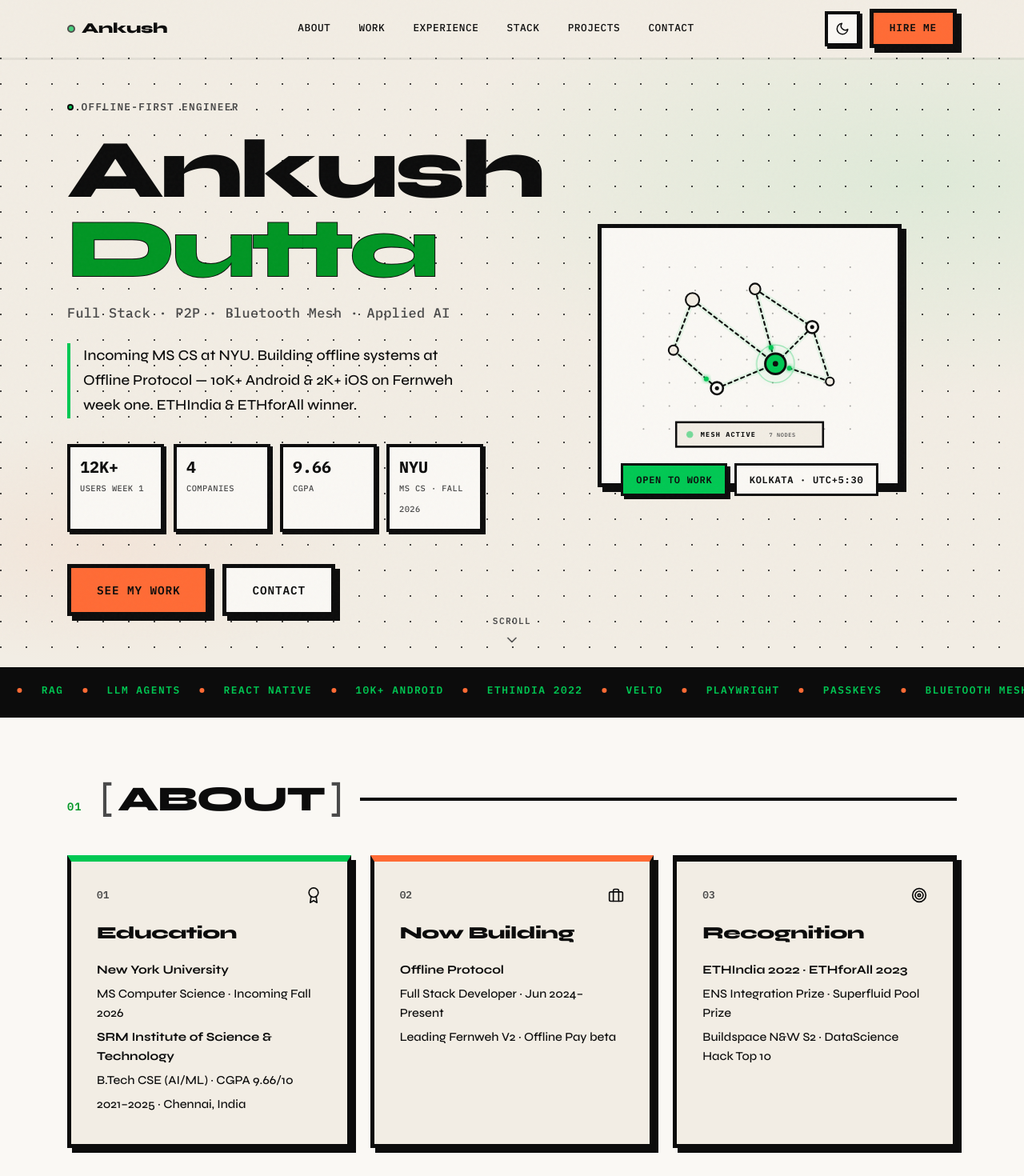
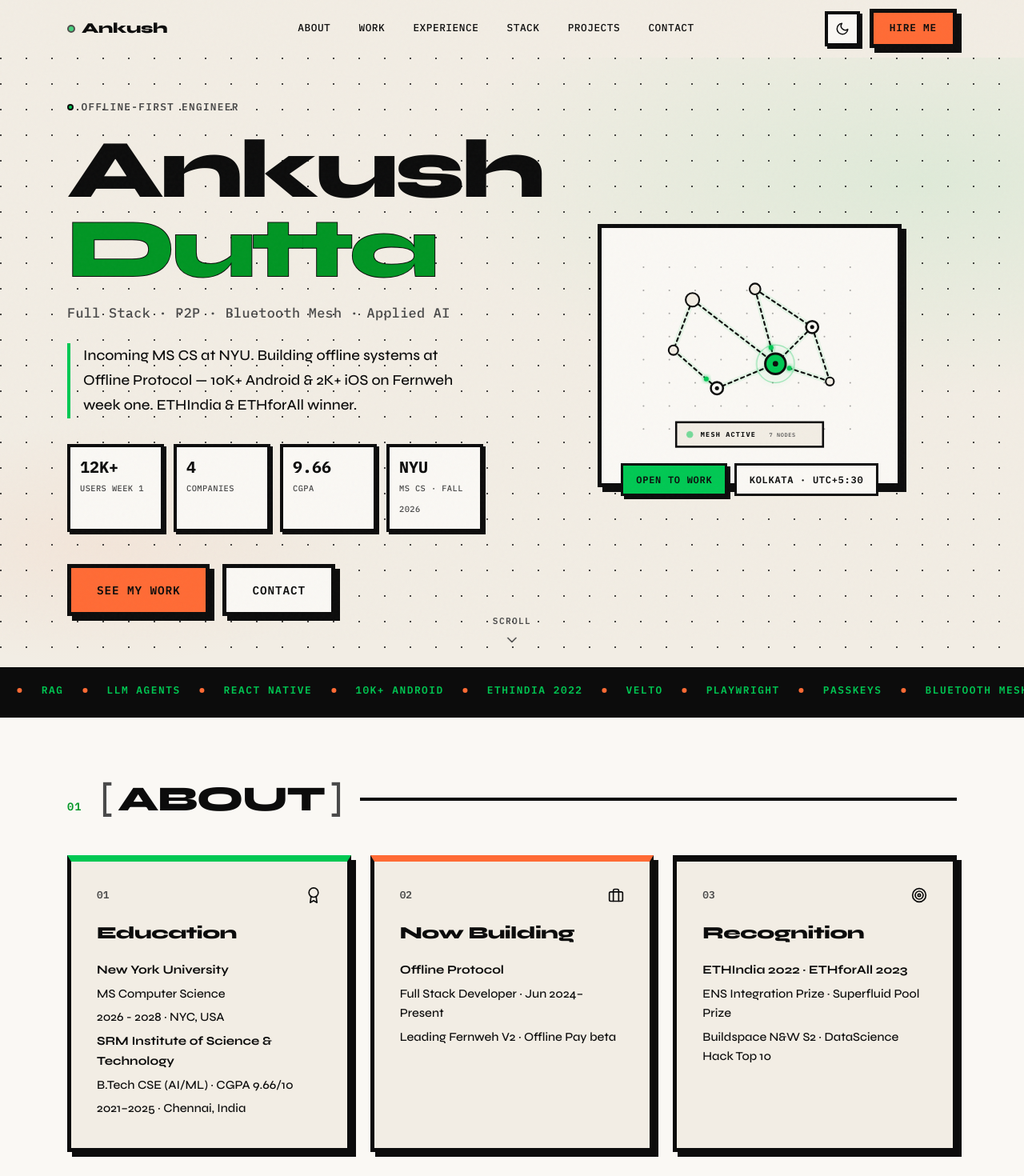
Before and after one commit to Ankush523/portfolio, a React (Vite) app: page / in a window 1280 px wide. Shown: the top 1470 px of the page at 80% size. Built offline with nearby package versions, Linux system fonts and the light colour scheme.

Commit message:
Remove ScrollProgress component and its styles; update project dates and refine About section details.

```diff
--- a/src/App.jsx
+++ b/src/App.jsx
@@ -1,5 +1,4 @@
 import Navbar from './components/Navbar';
-import ScrollProgress from './components/ScrollProgress';
 import Hero from './components/Hero';
 import Marquee from './components/Marquee';
 import About from './components/About';
@@ -17,7 +16,6 @@ function App() {
         Skip to main content
       </a>
       <Navbar />
-      <ScrollProgress />
       <main>
         <Hero />
         <Marquee />
--- a/src/components/About.jsx
+++ b/src/components/About.jsx
@@ -10,7 +10,8 @@ const cards = [
     accent: 'signal',
     lines: [
       { strong: 'New York University' },
-      { text: 'MS Computer Science · Incoming Fall 2026' },
+      { text: 'MS Computer Science' },
+      { text: '2026 - 2028 · NYC, USA' },
       { strong: 'SRM Institute of Science & Technology' },
       { text: 'B.Tech CSE (AI/ML) · CGPA 9.66/10' },
       { text: '2021–2025 · Chennai, India' },
--- a/src/components/Projects.jsx
+++ b/src/components/Projects.jsx
@@ -5,7 +5,7 @@ const projects = [
   {
     title: 'Velto',
     event: 'Personal',
-    date: '2025',
+    date: '2026',
     tech: ['FastAPI', 'Playwright', 'React', 'Ollama'],
     desc: 'Local AI job agent: 24/7 board monitoring, LLM match scoring, résumé tailoring, and Playwright auto-apply with transparent state tracking.',
     award: 'Full Stack',
@@ -15,7 +15,7 @@ const projects = [
   {
     title: 'GitHub Assistant Agent',
     event: 'Personal',
-    date: '2025',
+    date: '2026',
     tech: ['Python', 'LLM', 'GitHub API', 'CLI'],
     desc: 'Tool-using agent that inspects repo files and issues before producing grounded code explanations and structured bug-fix patches.',
     award: 'AI Agent',
@@ -24,7 +24,7 @@ const projects = [
   {
     title: 'Resume-JD Matcher',
     event: 'Personal',
-    date: '2025',
+    date: '2026',
     tech: ['RAG', 'ChromaDB', 'FastAPI', 'Embeddings'],
     desc: 'Retrieval-augmented fit analysis — section-aware résumé chunking, skill-gap summaries, and grounded bullet rewrites against job descriptions.',
     award: 'Applied AI',
--- a/src/components/ScrollProgress.css
+++ /dev/null
@@ -1,23 +0,0 @@
-.scroll-progress {
-  position: fixed;
-  top: 0;
-  left: 0;
-  right: 0;
-  height: 3px;
-  z-index: 1000;
-  background: rgba(0, 0, 0, 0.4);
-  overflow: hidden;
-}
-
-.scroll-progress__tape-notches {
-  display: none;
-}
-
-.scroll-progress__bar {
-  height: 100%;
-  background: linear-gradient(90deg, var(--teal-dim), var(--teal) 50%, var(--teal-bright) 100%);
-  box-shadow: 0 0 20px var(--teal-glow), 0 0 8px var(--teal-soft);
-  min-width: 0;
-  position: relative;
-  z-index: 1;
-}
--- a/src/components/ScrollProgress.jsx
+++ /dev/null
@@ -1,29 +0,0 @@
-import { useEffect, useState } from 'react';
-
-export default function ScrollProgress() {
-  const [width, setWidth] = useState(0);
-
-  useEffect(() => {
-    const update = () => {
-      const scrollable = document.documentElement.scrollHeight - window.innerHeight;
-      setWidth(scrollable > 0 ? (window.scrollY / scrollable) * 100 : 0);
-    };
-
-    update();
-    window.addEventListener('scroll', update, { passive: true });
-    return () => window.removeEventListener('scroll', update);
-  }, []);
-
-  return (
-    <div
-      className="scroll-progress"
-      role="progressbar"
-      aria-valuenow={Math.round(width)}
-      aria-valuemin={0}
-      aria-valuemax={100}
-      aria-label="Page scroll progress"
-    >
-      <div className="scroll-progress__bar" style={{ width: `${width}%` }} />
-    </div>
-  );
-}
--- a/src/styles/neobrutal.css
+++ b/src/styles/neobrutal.css
@@ -234,34 +234,6 @@ button {
 }
 
 /* ============================
-   SCROLL PROGRESS
-   ============================ */
-
-.scroll-progress {
-  position: fixed;
-  top: var(--nav-h);
-  left: 0;
-  right: 0;
-  height: 3px;
-  z-index: 101;
-  background: var(--color-progress-track);
-}
-
-.scroll-progress__bar {
-  height: 100%;
-  background: var(--color-signal);
-  box-shadow: 0 0 8px var(--color-progress-glow);
-  transition: width 0.12s linear;
-  will-change: width;
-}
-
-@media (prefers-reduced-motion: reduce) {
-  .scroll-progress__bar {
-    transition: none;
-  }
-}
-
-/* ============================
    NAV
    ============================ */
 
@@ -1172,7 +1144,7 @@ button {
   line-height: 1;
   color: var(--color-watermark);
   display: block;
-  margin-bottom: -0.5rem;
+  margin-bottom: 0.75rem;
 }
 
 .proud-card__icon {
@@ -2093,10 +2065,6 @@ button {
   text-shadow: 0 0 40px rgba(0, 230, 118, 0.28);
 }
 
-[data-theme='dark'] .scroll-progress__bar {
-  box-shadow: 0 0 10px var(--color-progress-glow);
-}
-
 [data-theme='dark'] .nav__logo-dot {
   box-shadow: 0 0 8px rgba(0, 230, 118, 0.4);
 }
```
